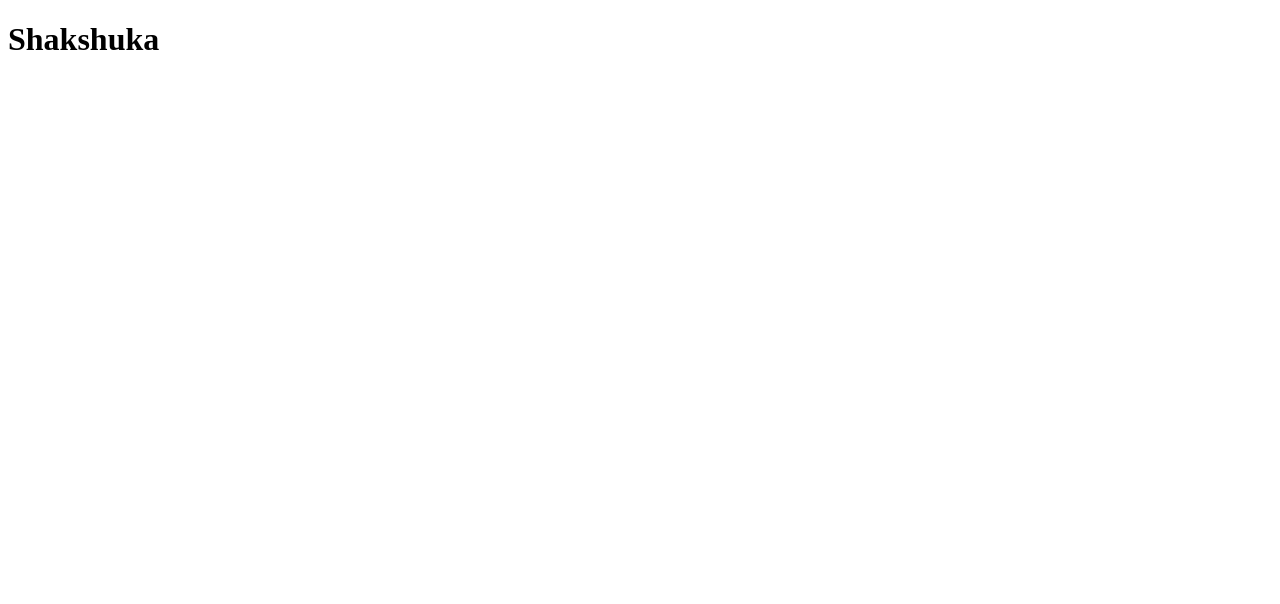
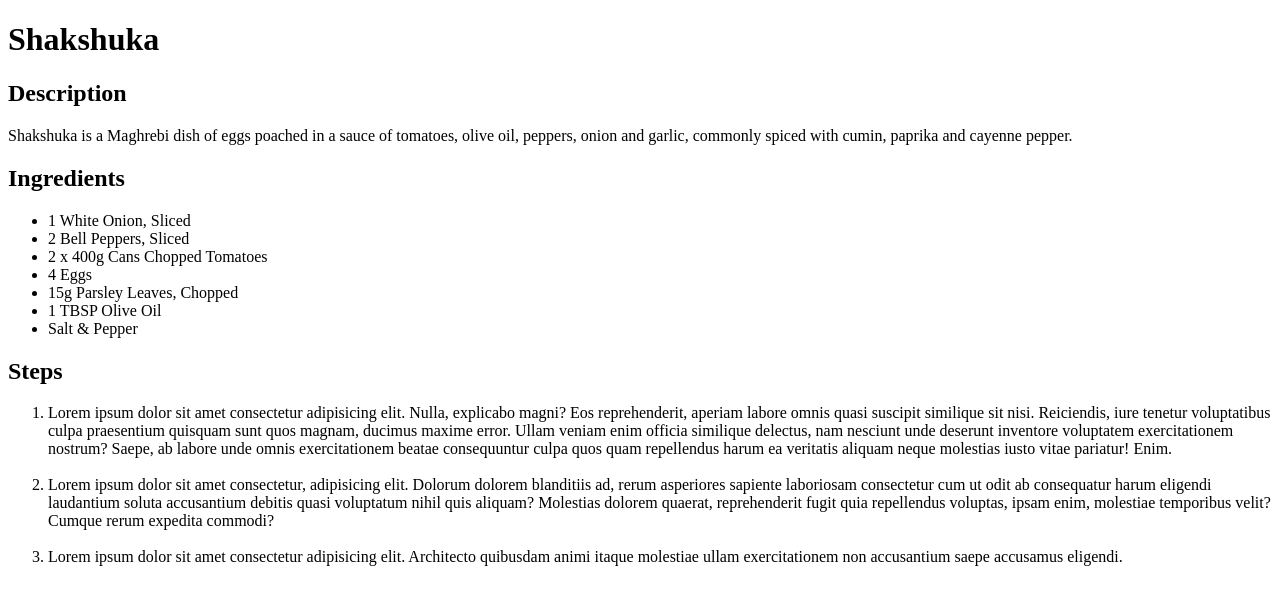
Before and after one commit to stephscode/odin-recipes, a plain HTML site: page recipes/shakshuka.html in a window 1280 px wide. Drawn offline with Linux system fonts and the light colour scheme.

Commit message:
Added content to Shakshuka Recipes

```diff
--- a/recipes/shakshuka.html
+++ b/recipes/shakshuka.html
@@ -8,6 +8,39 @@
 
 <body>
     <h1>Shakshuka</h1>
+    <h2>Description</h2>
+    <p>Shakshuka is a Maghrebi dish of eggs poached in a sauce of tomatoes, olive oil, peppers, onion and garlic,
+        commonly spiced with cumin, paprika and cayenne pepper.</p>
+
+    <h2>Ingredients</h2>
+    <ul>
+        <li>1 White Onion, Sliced</li>
+        <li>2 Bell Peppers, Sliced</li>
+        <li>2 x 400g Cans Chopped Tomatoes</li>
+        <li>4 Eggs</li>
+        <li>15g Parsley Leaves, Chopped</li>
+        <li>1 TBSP Olive Oil</li>
+        <li>Salt & Pepper</li>
+    </ul>
+
+    <h2>Steps</h2>
+    <ol>
+        <li>Lorem ipsum dolor sit amet consectetur adipisicing elit. Nulla, explicabo magni? Eos reprehenderit, aperiam
+            labore omnis quasi suscipit similique sit nisi. Reiciendis, iure tenetur voluptatibus culpa praesentium
+            quisquam sunt quos magnam, ducimus maxime error. Ullam veniam enim officia similique delectus, nam nesciunt
+            unde deserunt inventore voluptatem exercitationem nostrum? Saepe, ab labore unde omnis exercitationem beatae
+            consequuntur culpa quos quam repellendus harum ea veritatis aliquam neque molestias iusto vitae pariatur!
+            Enim.</li>
+        <br>
+        <li>Lorem ipsum dolor sit amet consectetur, adipisicing elit. Dolorum dolorem blanditiis ad, rerum asperiores
+            sapiente laboriosam consectetur cum ut odit ab consequatur harum eligendi laudantium soluta accusantium
+            debitis quasi voluptatum nihil quis aliquam? Molestias dolorem quaerat, reprehenderit fugit quia repellendus
+            voluptas, ipsam enim, molestiae temporibus velit? Cumque rerum expedita commodi?
+        </li>
+        <br>
+        <li>Lorem ipsum dolor sit amet consectetur adipisicing elit. Architecto quibusdam animi itaque molestiae ullam
+            exercitationem non accusantium saepe accusamus eligendi.</li>
+    </ol>
 </body>
 
 </html>
```
